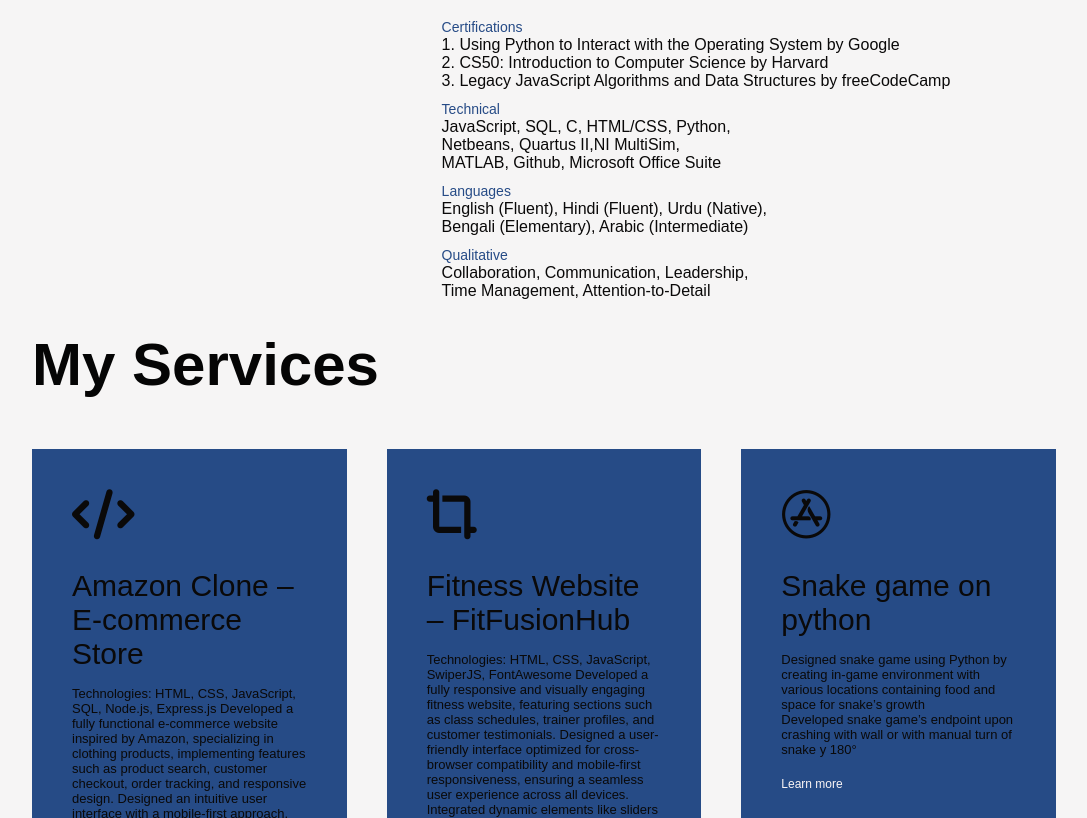
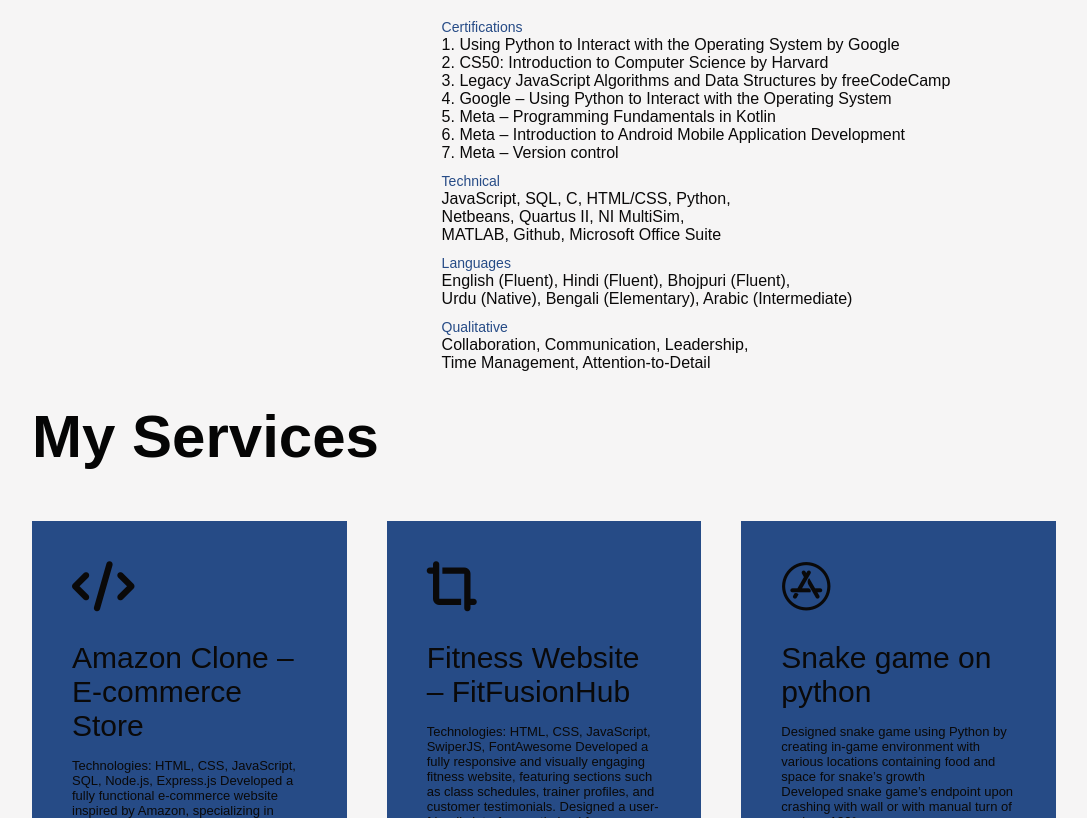
Before and after one commit to huzaifahk7/Personal_Portfolio_Website, a plain HTML site: page index.html in a window 1280 px wide. Shown: the part 1086-1904 px from the top of the page, without its empty margins (96-1183 px from the left). Drawn offline with Linux system fonts and the light colour scheme.

```diff
--- a/index.html
+++ b/index.html
@@ -50,10 +50,26 @@
                 </div>
                 <div class="tab-contents active-tab" id="skills">
                     <ul>
-                        <li><span>Certifications</span><br>1. Using Python to Interact with the Operating System by Google<br>2. CS50: Introduction to Computer Science by Harvard<br>3. Legacy JavaScript Algorithms and Data Structures by freeCodeCamp</li>
-                        <li><span>Technical</span><br>JavaScript, SQL, C, HTML/CSS, Python,<br>Netbeans, Quartus II,NI MultiSim,<br>MATLAB, Github, Microsoft Office Suite</li>
-                        <li><span>Languages</span><br>English (Fluent), Hindi (Fluent), Urdu (Native),<br>Bengali (Elementary), Arabic (Intermediate)
-                        </li>
+
+                        <li><span>Certifications</span><br>
+                            1. Using Python to Interact with the Operating System by Google<br>
+                            2. CS50: Introduction to Computer Science by Harvard<br>
+                            3. Legacy JavaScript Algorithms and Data Structures by freeCodeCamp<br>
+                            4. Google – Using Python to Interact with the Operating System<br>
+                            5. Meta – Programming Fundamentals in Kotlin<br>
+                            6. Meta – Introduction to Android Mobile Application Development<br>
+                            7. Meta – Version control
+                            </li>
+                            <li><span>Technical</span><br>
+                            JavaScript, SQL, C, HTML/CSS, Python,<br>
+                            Netbeans, Quartus II, NI MultiSim,<br>
+                            MATLAB, Github, Microsoft Office Suite
+                            </li>
+                            <li><span>Languages</span><br>
+                            English (Fluent), Hindi (Fluent), Bhojpuri (Fluent),<br>
+                            Urdu (Native), Bengali (Elementary), Arabic (Intermediate)
+                            </li>
+
                         <li><span>Qualitative</span><br>Collaboration, Communication, Leadership,<br>Time Management, Attention-to-Detail</li>
                     </ul>
                 </div>
@@ -61,7 +77,10 @@
                     <ul>
                         <li><span>Server at Scaddabush Italian Kitchen and Bar</span><br>Responsible for delivering exceptional customer service by taking orders and ensuring a memorable dining experience<br>Excel in working efficiently and calmly under pressure, providing attentive and prompt service</li>
                         <li><span>Cashier/Retail Sales Associate at Dollarama</span><br>Support day-to-day operations of the store through various tasks including organizing merchandise and oper- ating cash registers. Brilliant in a fast-paced retail environment<br>Able to work efficiently, effectively and focused on maintaining a clean and safe store to meet Dollarama’s standards of customer service</li>
-                    </ul>
+
+                        <li><span>Event Staff at Fever-Candlelight concert Canada</span><br>
+                            Assisted in the daily operations of the event by coordinating setup, overseeing event logistics, and collaborating effectively with team members to ensure smooth execution.</li>
+                            </ul>
                 </div>
                 <div class="tab-contents" id="education">
                     <ul>
@@ -111,8 +130,8 @@
     </div>
 </div>
 
- <!------------------------portfolio--------------------->
- <div id="portfolio">
+<!------------------------portfolio--------------------->
+<div id="portfolio">
     <div class="container">
         <h1 class="sub-title">My Work</h1> <!-- Title for the section -->
         <div class="work-list">
```
Also changed, not shown: 4 other files.
